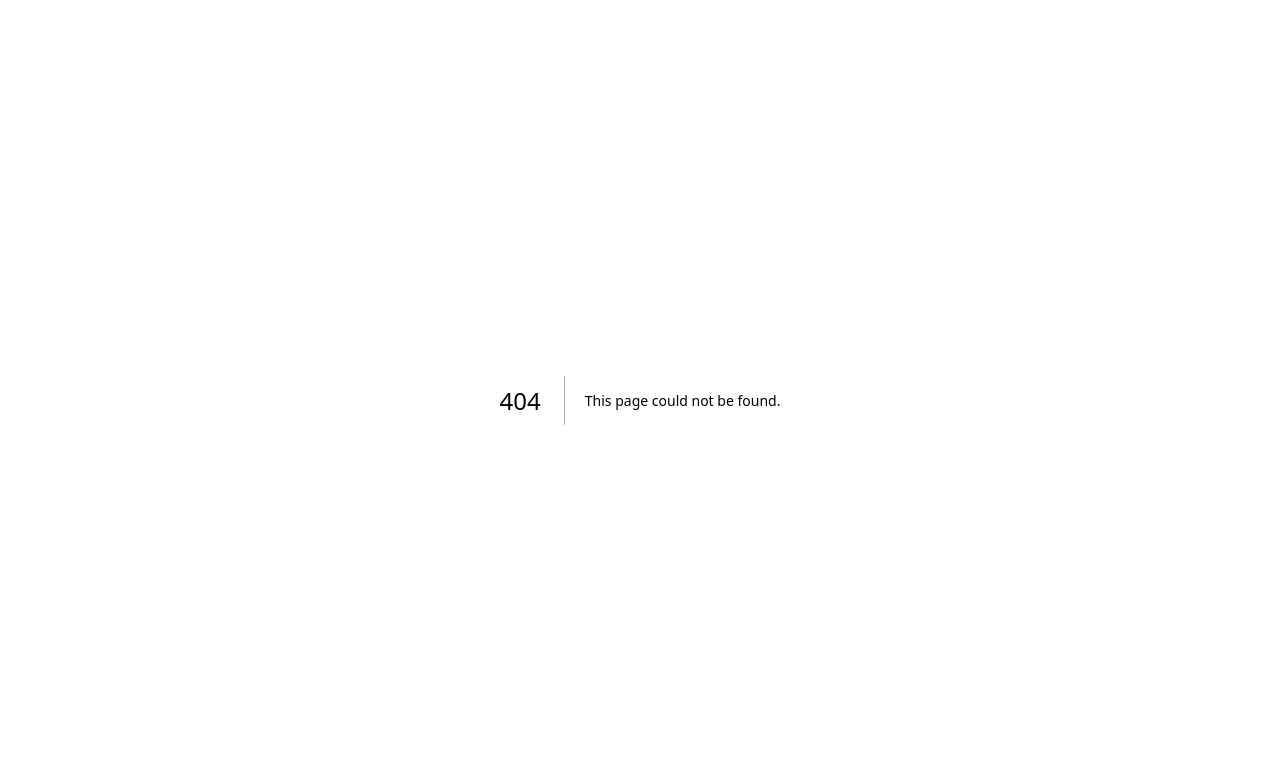
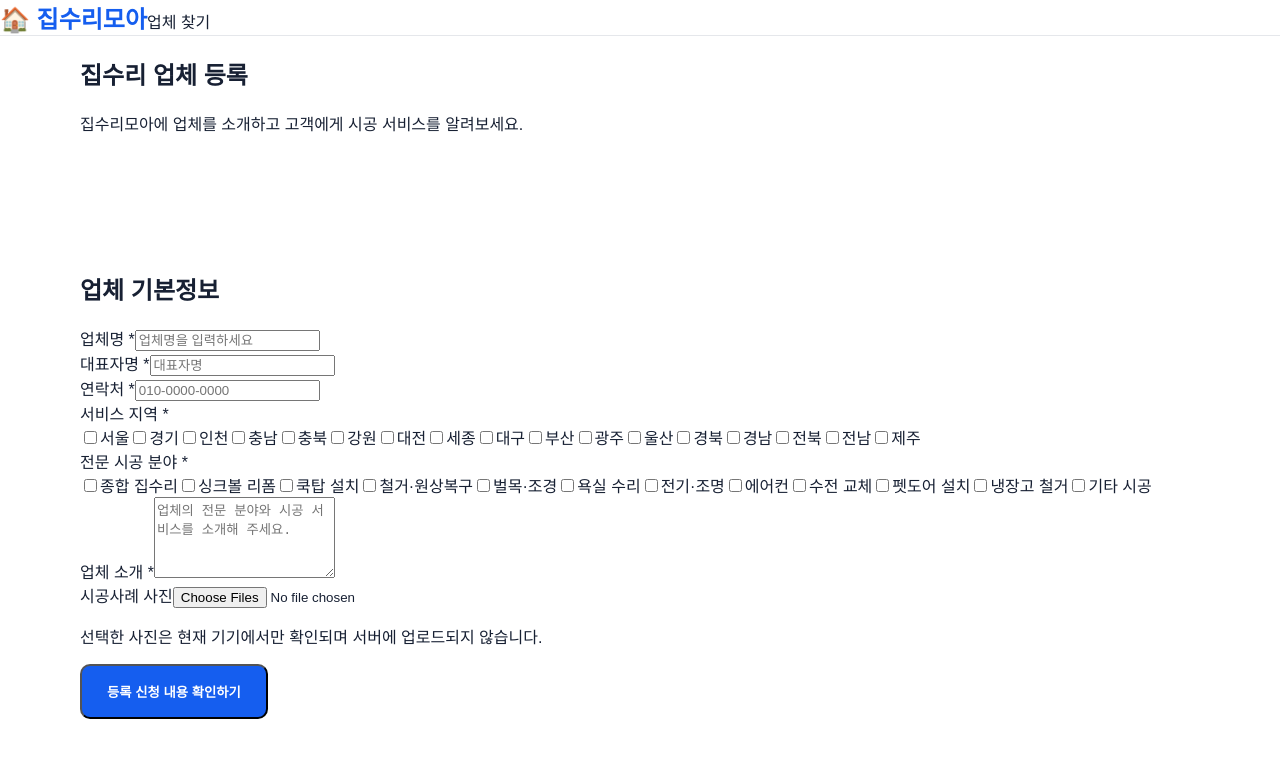
Before and after one commit to rlatngud061277-sudo/jipsurimoa, a Next.js app: page /register in a window 1280 px wide. Before the commit this address had no page. Shown: the top 758 px of the page. Built offline with nearby package versions, Linux system fonts and the light colour scheme.

Commit message:
Implement registration page for service providers

```diff
--- /dev/null
+++ b/app/register/page.tsx
@@ -0,0 +1,265 @@
+
+"use client";
+
+import Link from "next/link";
+import { useState } from "react";
+import { regions, services } from "../data";
+
+export default function RegisterPage() {
+  const [name, setName] = useState("");
+  const [owner, setOwner] = useState("");
+  const [phone, setPhone] = useState("");
+  const [description, setDescription] = useState("");
+
+  const [selectedRegions, setSelectedRegions] =
+    useState<string[]>([]);
+
+  const [selectedServices, setSelectedServices] =
+    useState<string[]>([]);
+
+  const [photos, setPhotos] =
+    useState<File[]>([]);
+
+  const [preview, setPreview] = useState(false);
+
+  function toggle(
+    value: string,
+    selected: string[],
+    setter: (items: string[]) => void
+  ) {
+    setter(
+      selected.includes(value)
+        ? selected.filter((item) => item !== value)
+        : [...selected, value]
+    );
+  }
+
+  function handleSubmit(
+    e: React.FormEvent<HTMLFormElement>
+  ) {
+    e.preventDefault();
+
+    if (
+      selectedRegions.length === 0 ||
+      selectedServices.length === 0
+    ) {
+      alert("서비스 지역과 시공 분야를 선택해 주세요.");
+      return;
+    }
+
+    setPreview(true);
+  }
+
+  return (
+    <main>
+      <header className="header">
+        <Link href="/" className="logo">
+          🏠 집수리모아
+        </Link>
+
+        <Link href="/companies">
+          업체 찾기
+        </Link>
+      </header>
+
+      <section className="pageHero">
+        <div className="container">
+          <h1>집수리 업체 등록</h1>
+
+          <p>
+            집수리모아에 업체를 소개하고
+            고객에게 시공 서비스를 알려보세요.
+          </p>
+        </div>
+      </section>
+
+      <section className="section container">
+        <div className="registerCard">
+          {preview ? (
+            <div className="formGroup">
+              <h2>등록 신청 내용 확인</h2>
+
+              <p>
+                아래 내용은 아직 서버에
+                제출되거나 저장되지 않았습니다.
+              </p>
+
+              <p><strong>업체명:</strong> {name}</p>
+              <p><strong>대표자:</strong> {owner}</p>
+              <p><strong>연락처:</strong> {phone}</p>
+
+              <p>
+                <strong>지역:</strong>{" "}
+                {selectedRegions.join(", ")}
+              </p>
+
+              <p>
+                <strong>시공 분야:</strong>{" "}
+                {selectedServices.join(", ")}
+              </p>
+
+              <p>
+                <strong>소개:</strong> {description}
+              </p>
+
+              <p>
+                <strong>선택한 사진:</strong>{" "}
+                {photos.length}장
+              </p>
+
+              <button
+                type="button"
+                className="primaryButton"
+                onClick={() => setPreview(false)}
+              >
+                입력 내용 수정하기
+              </button>
+            </div>
+          ) : (
+            <form onSubmit={handleSubmit}>
+              <h2>업체 기본정보</h2>
+
+              <div className="formGroup">
+                <label htmlFor="companyName">
+                  업체명 *
+                </label>
+
+                <input
+                  id="companyName"
+                  required
+                  value={name}
+                  onChange={(e) => setName(e.target.value)}
+                  placeholder="업체명을 입력하세요"
+                />
+              </div>
+
+              <div className="formGroup">
+                <label htmlFor="ownerName">
+                  대표자명 *
+                </label>
+
+                <input
+                  id="ownerName"
+                  required
+                  value={owner}
+                  onChange={(e) => setOwner(e.target.value)}
+                  placeholder="대표자명"
+                />
+              </div>
+
+              <div className="formGroup">
+                <label htmlFor="companyPhone">
+                  연락처 *
+                </label>
+
+                <input
+                  id="companyPhone"
+                  required
+                  type="tel"
+                  value={phone}
+                  onChange={(e) => setPhone(e.target.value)}
+                  placeholder="010-0000-0000"
+                />
+              </div>
+
+              <div className="formGroup">
+                <label>서비스 지역 *</label>
+
+                <div className="checkGrid">
+                  {regions.map((region) => (
+                    <label key={region}>
+                      <input
+                        type="checkbox"
+                        checked={selectedRegions.includes(region)}
+                        onChange={() =>
+                          toggle(
+                            region,
+                            selectedRegions,
+                            setSelectedRegions
+                          )
+                        }
+                      />
+
+                      {region}
+                    </label>
+                  ))}
+                </div>
+              </div>
+
+              <div className="formGroup">
+                <label>전문 시공 분야 *</label>
+
+                <div className="checkGrid">
+                  {services.map((service) => (
+                    <label key={service}>
+                      <input
+                        type="checkbox"
+                        checked={selectedServices.includes(service)}
+                        onChange={() =>
+                          toggle(
+                            service,
+                            selectedServices,
+                            setSelectedServices
+                          )
+                        }
+                      />
+
+                      {service}
+                    </label>
+                  ))}
+                </div>
+              </div>
+
+              <div className="formGroup">
+                <label htmlFor="description">
+                  업체 소개 *
+                </label>
+
+                <textarea
+                  id="description"
+                  required
+                  rows={5}
+                  value={description}
+                  onChange={(e) =>
+                    setDescription(e.target.value)
+                  }
+                  placeholder="업체의 전문 분야와 시공 서비스를 소개해 주세요."
+                />
+              </div>
+
+              <div className="formGroup">
+                <label htmlFor="photos">
+                  시공사례 사진
+                </label>
+
+                <input
+                  id="photos"
+                  type="file"
+                  accept="image/*"
+                  multiple
+                  onChange={(e) =>
+                    setPhotos(
+                      Array.from(e.target.files || [])
+                    )
+                  }
+                />
+
+                <p className="formHint">
+                  선택한 사진은 현재 기기에서만
+                  확인되며 서버에 업로드되지 않습니다.
+                </p>
+              </div>
+
+              <button
+                type="submit"
+                className="primaryButton fullButton"
+              >
+                등록 신청 내용 확인하기
+              </button>
+            </form>
+          )}
+        </div>
+      </section>
+    </main>
+  );
+}
```
